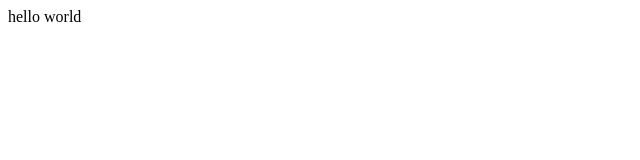
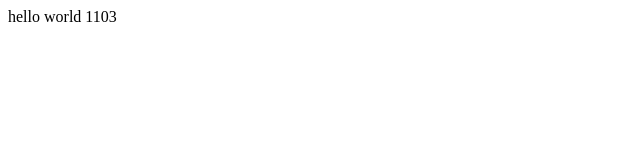
Before and after one commit to YEIF/java, a plain HTML site: page index.html in a window 1280 px wide. Shown: the full height of the page, 0-640 px from the left. Drawn offline with Linux system fonts and the light colour scheme.

Commit message:
20181113

```diff
--- a/index.html
+++ b/index.html
@@ -9,7 +9,7 @@
 </head>
 
 <body>
-    <div>hello world
+    <div>hello world 1103
 
     </div>
 </body>
```
